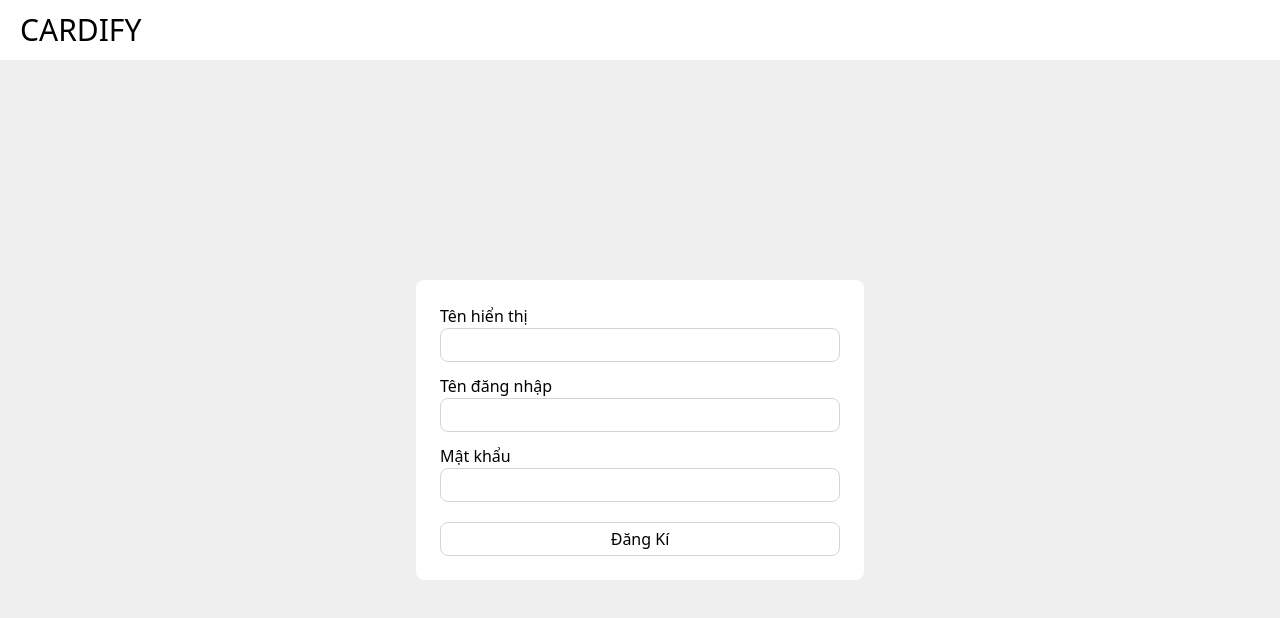
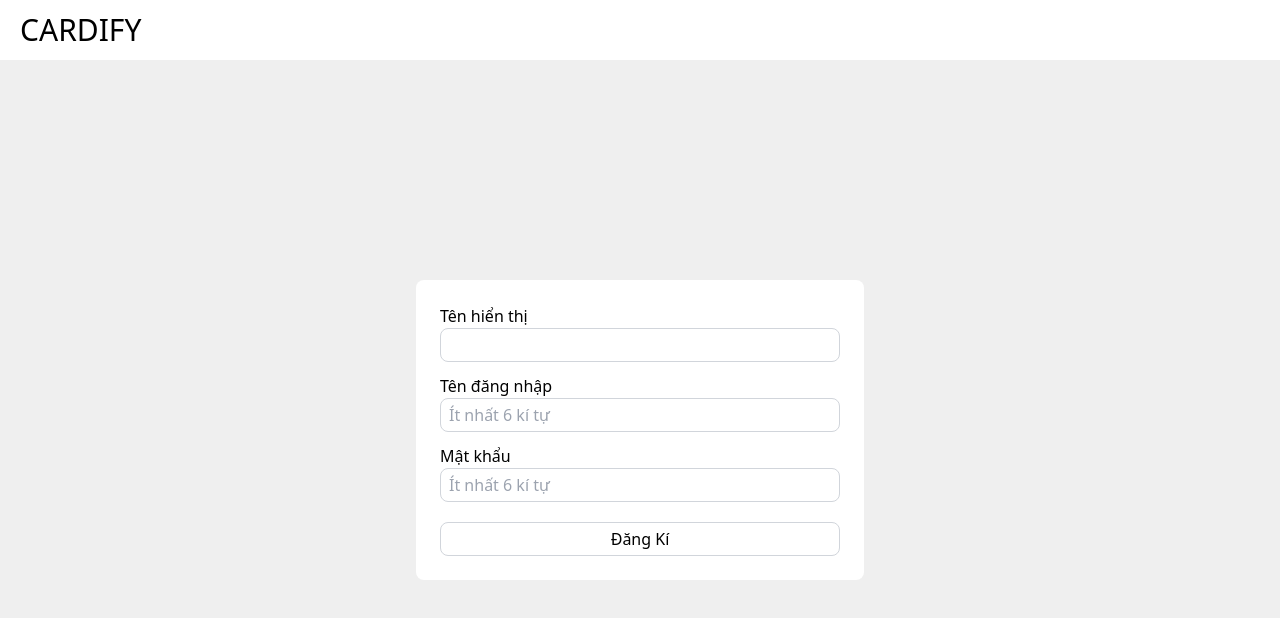
Before and after one commit to RacoonBoy/Cardify-Frontend, a React (Create React App) app: page /signup in a window 1280 px wide. Shown: the top 618 px of the page. Built offline with nearby package versions, Linux system fonts and the light colour scheme; no server answers.

Commit message:
Show minlength of username and password on SignupMenu

```diff
--- a/src/SignupMenu.js
+++ b/src/SignupMenu.js
@@ -34,12 +34,14 @@ function SignupMenu(){
                     <div>
                         <label htmlFor="username">Tên đăng nhập</label>
                         <input className="w-full min-w-0 px-2 py-1 border border-gray-300 hover:bg-gray-100 focus:bg-gray-100
-                    focus:border-gray-500 focus:ring-1 focus:ring-gray-500 rounded-lg" name="username" required/>
+                    focus:border-gray-500 focus:ring-1 focus:ring-gray-500 rounded-lg" name="username" required
+                               placeholder="Ít nhất 6 kí tự"/>
                     </div>
                     <div>
                         <label htmlFor="password">Mật khẩu</label>
                         <input className="w-full min-w-0 px-2 py-1 border border-gray-300 hover:bg-gray-100 focus:bg-gray-100
-                    focus:border-gray-500 focus:ring-1 focus:ring-gray-500 rounded-lg" type="password" name="password" required/>
+                    focus:border-gray-500 focus:ring-1 focus:ring-gray-500 rounded-lg" type="password" name="password" required
+                               placeholder="Ít nhất 6 kí tự"/>
                     </div>
                     <button className="w-full px-2 py-1 mt-2 border border-gray-300 text-center rounded-lg" type="submit">Đăng Kí</button>
                 </form>
```
